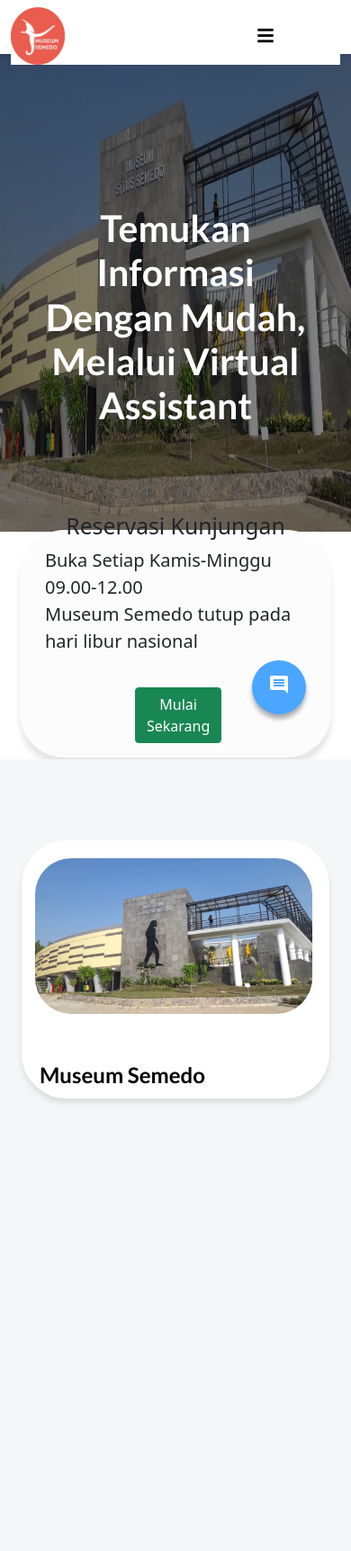
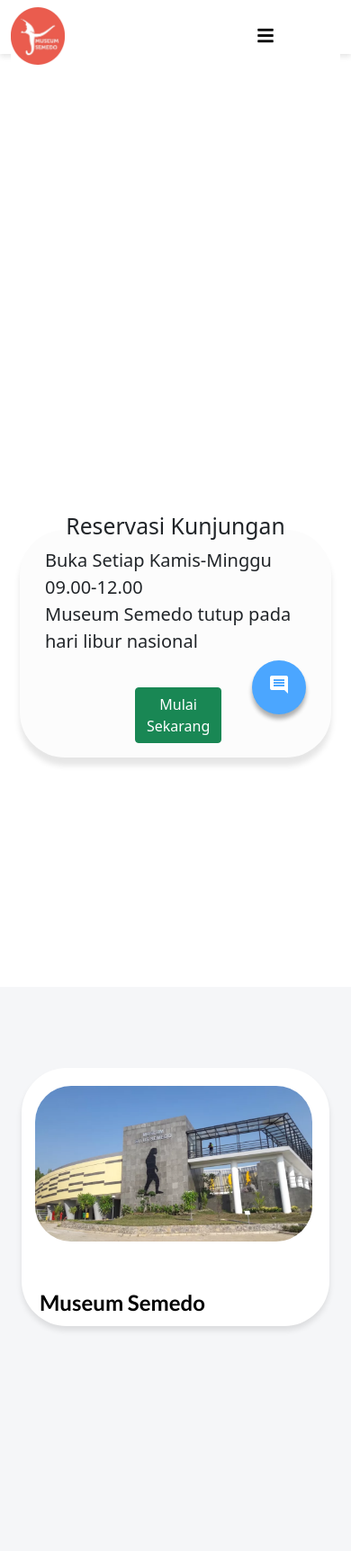
Before and after one commit to Doni224/FtMuseumSemedo, a Flask app: page / in a window 390 px wide; the page is wider, and only the part inside the window is pictured. Shown: the top 1724 px of that part at 90% size. Run offline with Flask 3, Linux system fonts and the light colour scheme; data that the repository does not hold is empty; parts of the project's set-up code (start-up, migrations or seed data) failed here and were passed over; some libraries are stand-ins or nearby versions.

Commit message:
chatup11

```diff
--- a/static/css/hero.css
+++ b/static/css/hero.css
@@ -95,26 +95,18 @@
 
 @media only screen and (max-width: 768px) {
   .hero {
-    height: 100vh;
+    height: 130vh;
   }
   .hero-bg {
     top: 0;
     left: 0;
     z-index: -9999;
     width: 105%;
-    height: 70%;
+    height: 90%;
   }
 
   .hero-bg-bg {
-    width: 10%;
-    height: 70vh;
-    background: rgba(0, 0, 0, 0.5);
-    position: absolute;
-    top: 0;
-    left: 0;
-    z-index: -9998;
-    width: 135%;
-    height: 70%;
+    height: 100vh;
   }
 
   .hero-mb {
```
